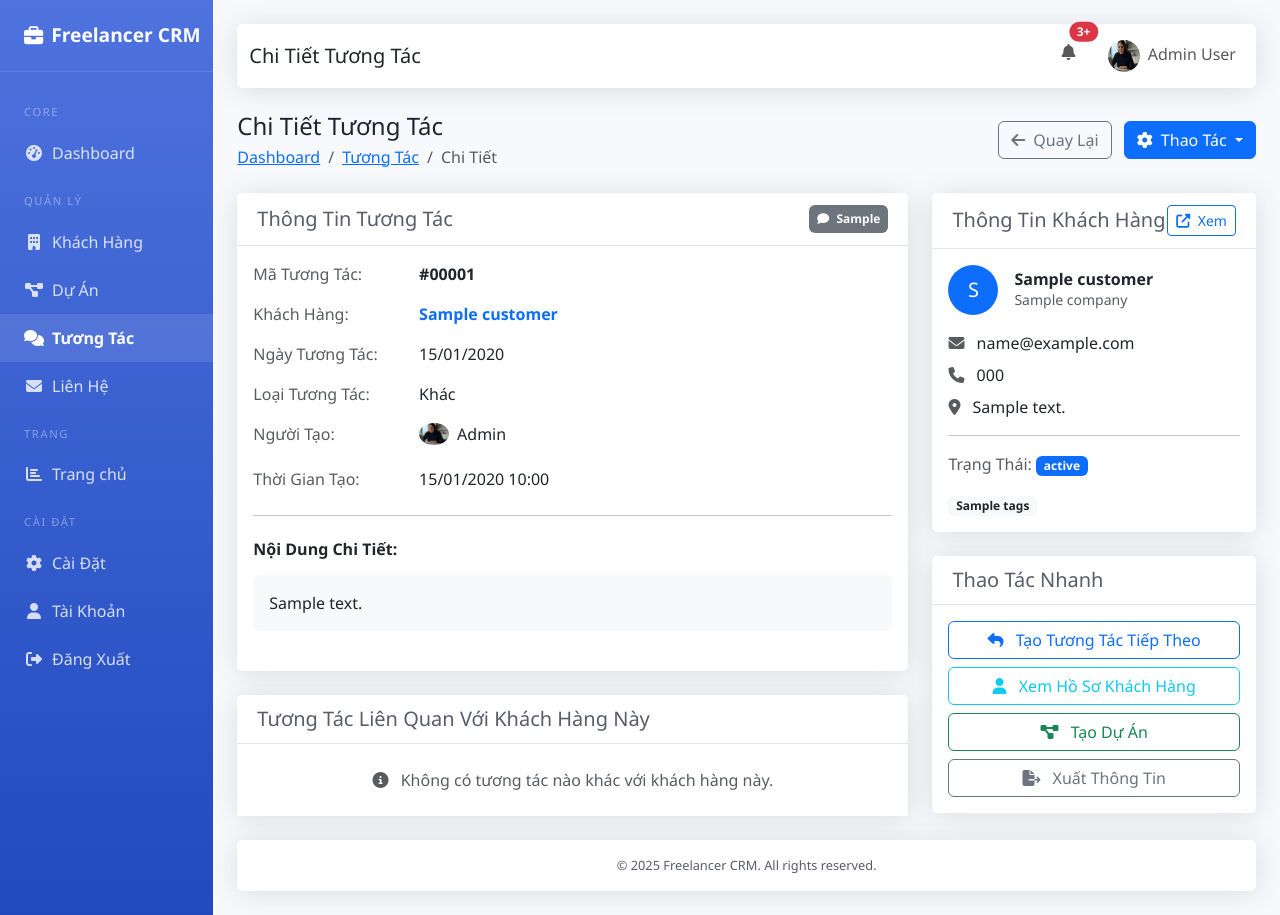
After one commit to KienPT0610/freelancer_crm, a PHP site: template app/views/admin/interaction-detail.php in a window 1280 px wide. The commit adds this page. Run offline with PHP 8.4, Linux system fonts and the light colour scheme; the template is opened without the code that fills it: most values are stand-ins (such as "Sample title", 1, 10 or a date in 2020).

Commit message:
feat: action add

```diff
--- a/app/views/admin/customer-detail.php
+++ b/app/views/admin/customer-detail.php
@@ -299,7 +299,8 @@ ob_start();
               <i class="fas fa-user me-1"></i> Tạo bởi: Admin
             </div>
             <div>
-              <a href="#" class="btn btn-sm btn-outline-primary me-1"><i class="far fa-edit"></i></a>
+              <a href="/admin/interactions/<?php echo $interaction['interaction_id'] ?>"
+                class="btn btn-sm btn-outline-primary me-1"><i class="far fa-edit"></i></a>
               <a href="#" class="btn btn-sm btn-outline-danger"><i class="far fa-trash-alt"></i></a>
             </div>
           </div>
--- /dev/null
+++ b/app/views/admin/interaction-detail.php
@@ -0,0 +1,403 @@
+<?php
+// Set variables for the layout
+$page_title = 'Chi Tiết Tương Tác';
+$active_page = 'interactions';
+
+// Start output buffering to capture content
+ob_start();
+?>
+
+<!-- Page Header -->
+<div class="d-flex justify-content-between align-items-center mb-4">
+  <div>
+    <h4 class="mb-1">Chi Tiết Tương Tác</h4>
+    <nav aria-label="breadcrumb">
+      <ol class="breadcrumb mb-0">
+        <li class="breadcrumb-item"><a href="/admin/dashboard">Dashboard</a></li>
+        <li class="breadcrumb-item"><a href="/admin/interactions">Tương Tác</a></li>
+        <li class="breadcrumb-item active">Chi Tiết</li>
+      </ol>
+    </nav>
+  </div>
+  <div>
+    <a href="/admin/interactions" class="btn btn-outline-secondary me-2">
+      <i class="fas fa-arrow-left me-1"></i> Quay Lại
+    </a>
+    <div class="btn-group">
+      <button type="button" class="btn btn-primary dropdown-toggle" data-bs-toggle="dropdown" aria-expanded="false">
+        <i class="fas fa-cog me-1"></i> Thao Tác
+      </button>
+      <ul class="dropdown-menu dropdown-menu-end">
+        <li><button class="dropdown-item" data-bs-toggle="modal" data-bs-target="#editInteractionModal"><i
+              class="fas fa-edit me-2"></i> Chỉnh Sửa</button></li>
+        <li><button class="dropdown-item text-danger" data-bs-toggle="modal" data-bs-target="#deleteInteractionModal"><i
+              class="fas fa-trash me-2"></i> Xóa</button></li>
+        <li>
+          <hr class="dropdown-divider">
+        </li>
+        <li><a class="dropdown-item" href="#"><i class="fas fa-file-pdf me-2"></i> Xuất PDF</a></li>
+      </ul>
+    </div>
+  </div>
+</div>
+
+<?php if (isset($_SESSION['success'])): ?>
+<div class="alert alert-success alert-dismissible fade show" role="alert">
+  <i class="fas fa-check-circle me-2"></i> <?php echo $_SESSION['success']; unset($_SESSION['success']); ?>
+  <button type="button" class="btn-close" data-bs-dismiss="alert" aria-label="Close"></button>
+</div>
+<?php endif; ?>
+
+<?php if (isset($_SESSION['error'])): ?>
+<div class="alert alert-danger alert-dismissible fade show" role="alert">
+  <i class="fas fa-exclamation-circle me-2"></i> <?php echo $_SESSION['error']; unset($_SESSION['error']); ?>
+  <button type="button" class="btn-close" data-bs-dismiss="alert" aria-label="Close"></button>
+</div>
+<?php endif; ?>
+
+<div class="row">
+  <!-- Interaction Details -->
+  <div class="col-lg-8">
+    <div class="card mb-4">
+      <div class="card-header d-flex justify-content-between align-items-center">
+        <h5 class="mb-0">Thông Tin Tương Tác</h5>
+        <span class="badge <?php
+          if ($interaction['interaction_type'] == 'email') echo 'bg-warning';
+          elseif ($interaction['interaction_type'] == 'phone') echo 'bg-primary';
+          elseif ($interaction['interaction_type'] == 'meeting') echo 'bg-success';
+          else echo 'bg-secondary';
+        ?> p-2">
+          <i class="fas <?php
+            if ($interaction['interaction_type'] == 'email') echo 'fa-envelope';
+            elseif ($interaction['interaction_type'] == 'phone') echo 'fa-phone-alt';
+            elseif ($interaction['interaction_type'] == 'meeting') echo 'fa-handshake';
+            else echo 'fa-comment';
+          ?> me-1"></i>
+          <?php echo ucfirst($interaction['interaction_type']); ?>
+        </span>
+      </div>
+      <div class="card-body">
+        <div class="row mb-3">
+          <div class="col-md-3 text-muted">Mã Tương Tác:</div>
+          <div class="col-md-9 fw-bold">#<?php echo str_pad($interaction['interaction_id'], 5, '0', STR_PAD_LEFT); ?>
+          </div>
+        </div>
+
+        <div class="row mb-3">
+          <div class="col-md-3 text-muted">Khách Hàng:</div>
+          <div class="col-md-9">
+            <a href="/admin/customers/<?php echo $interaction['customer_id']; ?>" class="text-decoration-none fw-bold">
+              <?php echo $customer['name']; ?>
+            </a>
+          </div>
+        </div>
+
+        <div class="row mb-3">
+          <div class="col-md-3 text-muted">Ngày Tương Tác:</div>
+          <div class="col-md-9"><?php echo date('d/m/Y', strtotime($interaction['interaction_date'])); ?></div>
+        </div>
+
+        <div class="row mb-3">
+          <div class="col-md-3 text-muted">Loại Tương Tác:</div>
+          <div class="col-md-9"><?php
+            if ($interaction['interaction_type'] == 'email') echo 'Email';
+            elseif ($interaction['interaction_type'] == 'phone') echo 'Cuộc Gọi';
+            elseif ($interaction['interaction_type'] == 'meeting') echo 'Cuộc Họp';
+            else echo 'Khác';
+          ?></div>
+        </div>
+
+        <div class="row mb-3">
+          <div class="col-md-3 text-muted">Người Tạo:</div>
+          <div class="col-md-9">
+            <span class="d-inline-flex align-items-center">
+              <img src="/public/assets/images/avatar.png" alt="Admin" class="rounded-circle me-2" width="30">
+              Admin
+            </span>
+          </div>
+        </div>
+
+        <div class="row mb-3">
+          <div class="col-md-3 text-muted">Thời Gian Tạo:</div>
+          <div class="col-md-9"><?php echo date('d/m/Y H:i', strtotime($interaction['created_at'])); ?></div>
+        </div>
+
+        <hr class="my-4">
+
+        <div class="row mb-4">
+          <div class="col-md-12">
+            <h6 class="fw-bold mb-3">Nội Dung Chi Tiết:</h6>
+            <div class="p-3 bg-light rounded">
+              <?php echo nl2br(htmlspecialchars($interaction['summary'])); ?>
+            </div>
+          </div>
+        </div>
+      </div>
+    </div>
+
+    <!-- Related Interactions -->
+    <div class="card mb-4">
+      <div class="card-header">
+        <h5 class="mb-0">Tương Tác Liên Quan Với Khách Hàng Này</h5>
+      </div>
+      <div class="card-body p-0">
+        <div class="list-group list-group-flush">
+          <?php foreach ($relatedInteractions as $relatedInteraction): ?>
+          <?php if ($relatedInteraction['interaction_id'] != $interaction['interaction_id']): ?>
+          <a href="/admin/interactions/<?php echo $relatedInteraction['interaction_id']; ?>"
+            class="list-group-item list-group-item-action">
+            <div class="d-flex w-100 justify-content-between align-items-center">
+              <div>
+                <span class="badge <?php
+                      if ($relatedInteraction['interaction_type'] == 'email') echo 'bg-warning';
+                      elseif ($relatedInteraction['interaction_type'] == 'phone') echo 'bg-primary';
+                      elseif ($relatedInteraction['interaction_type'] == 'meeting') echo 'bg-success';
+                      else echo 'bg-secondary';
+                    ?> me-2"><?php echo ucfirst($relatedInteraction['interaction_type']); ?></span>
+                <span
+                  class="fw-semibold"><?php echo mb_strimwidth($relatedInteraction['summary'], 0, 50, '...'); ?></span>
+              </div>
+              <small
+                class="text-muted"><?php echo date('d/m/Y', strtotime($relatedInteraction['interaction_date'])); ?></small>
+            </div>
+          </a>
+          <?php endif; ?>
+          <?php endforeach; ?>
+
+          <?php if (count($relatedInteractions) <= 1): ?>
+          <div class="list-group-item text-center text-muted py-4">
+            <i class="fas fa-info-circle me-2"></i> Không có tương tác nào khác với khách hàng này.
+          </div>
+          <?php endif; ?>
+        </div>
+      </div>
+    </div>
+  </div>
+
+  <!-- Sidebar -->
+  <div class="col-lg-4">
+    <!-- Customer Info -->
+    <div class="card mb-4">
+      <div class="card-header d-flex justify-content-between align-items-center">
+        <h5 class="mb-0">Thông Tin Khách Hàng</h5>
+        <a href="/admin/customers/<?php echo $customer['customer_id']; ?>" class="btn btn-sm btn-outline-primary">
+          <i class="fas fa-external-link-alt me-1"></i> Xem
+        </a>
+      </div>
+      <div class="card-body">
+        <div class="d-flex align-items-center mb-3">
+          <div class="flex-shrink-0">
+            <div class="avatar-circle bg-primary text-white">
+              <?php echo strtoupper(substr($customer['name'], 0, 1)); ?>
+            </div>
+          </div>
+          <div class="ms-3">
+            <h6 class="fw-bold mb-0"><?php echo $customer['name']; ?></h6>
+            <div class="small text-muted"><?php echo $customer['company'] ?? 'Không có'; ?></div>
+          </div>
+        </div>
+
+        <?php if (!empty($customer['email'])): ?>
+        <div class="mb-2">
+          <i class="fas fa-envelope text-muted me-2"></i> <?php echo $customer['email']; ?>
+        </div>
+        <?php endif; ?>
+
+        <?php if (!empty($customer['phone'])): ?>
+        <div class="mb-2">
+          <i class="fas fa-phone text-muted me-2"></i> <?php echo $customer['phone']; ?>
+        </div>
+        <?php endif; ?>
+
+        <?php if (!empty($customer['address'])): ?>
+        <div class="mb-2">
+          <i class="fas fa-map-marker-alt text-muted me-2"></i> <?php echo $customer['address']; ?>
+        </div>
+        <?php endif; ?>
+
+        <hr>
+
+        <div class="mb-2">
+          <span class="text-muted">Trạng Thái:</span>
+          <span class="badge <?php
+            if ($customer['status'] == 'Active') echo 'bg-success';
+            elseif ($customer['status'] == 'Potential') echo 'bg-warning';
+            elseif ($customer['status'] == 'OnHold') echo 'bg-secondary';
+            else echo 'bg-primary';
+          ?>">
+            <?php
+              if ($customer['status'] == 'Active') echo 'Đang Hoạt Động';
+              elseif ($customer['status'] == 'Potential') echo 'Tiềm Năng';
+              elseif ($customer['status'] == 'OnHold') echo 'Tạm Dừng';
+              else echo $customer['status'];
+            ?>
+          </span>
+        </div>
+
+        <?php if (!empty($customer['tags'])): ?>
+        <div class="mt-3">
+          <?php foreach (explode(',', $customer['tags']) as $tag): ?>
+          <span class="badge bg-light text-dark me-1"><?php echo trim($tag); ?></span>
+          <?php endforeach; ?>
+        </div>
+        <?php endif; ?>
+      </div>
+    </div>
+
+    <!-- Quick Actions -->
+    <div class="card mb-4">
+      <div class="card-header">
+        <h5 class="mb-0">Thao Tác Nhanh</h5>
+      </div>
+      <div class="card-body">
+        <div class="d-grid gap-2">
+          <button class="btn btn-outline-primary" data-bs-toggle="modal" data-bs-target="#addFollowupModal">
+            <i class="fas fa-reply me-2"></i> Tạo Tương Tác Tiếp Theo
+          </button>
+
+          <a href="/admin/customers/<?php echo $customer['customer_id']; ?>" class="btn btn-outline-info">
+            <i class="fas fa-user me-2"></i> Xem Hồ Sơ Khách Hàng
+          </a>
+
+          <button class="btn btn-outline-success" data-bs-toggle="modal" data-bs-target="#addProjectModal">
+            <i class="fas fa-project-diagram me-2"></i> Tạo Dự Án
+          </button>
+
+          <button class="btn btn-outline-secondary">
+            <i class="fas fa-file-export me-2"></i> Xuất Thông Tin
+          </button>
+        </div>
+      </div>
+    </div>
+  </div>
+</div>
+
+<!-- Edit Interaction Modal -->
+<div class="modal fade" id="editInteractionModal" tabindex="-1" aria-labelledby="editInteractionModalLabel"
+  aria-hidden="true">
+  <div class="modal-dialog">
+    <div class="modal-content">
+      <div class="modal-header">
+        <h5 class="modal-title" id="editInteractionModalLabel">Chỉnh Sửa Tương Tác</h5>
+        <button type="button" class="btn-close" data-bs-dismiss="modal" aria-label="Close"></button>
+      </div>
+      <div class="modal-body">
+        <form id="editInteractionForm" action="/admin/interactions/<?php echo $interaction['interaction_id']; ?>/update"
+          method="POST">
+          <div class="mb-3">
+            <label for="editInteractionType" class="form-label">Loại Tương Tác</label>
+            <select class="form-select" id="editInteractionType" name="interaction_type" required>
+              <option value="email" <?php if ($interaction['interaction_type'] == 'email') echo 'selected'; ?>>Email
+              </option>
+              <option value="phone" <?php if ($interaction['interaction_type'] == 'phone') echo 'selected'; ?>>Cuộc Gọi
+              </option>
+              <option value="meeting" <?php if ($interaction['interaction_type'] == 'meeting') echo 'selected'; ?>>Cuộc
+                Họp</option>
+              <option value="other" <?php if ($interaction['interaction_type'] == 'other') echo 'selected'; ?>>Khác
+              </option>
+            </select>
+          </div>
+          <div class="mb-3">
+            <label for="editInteractionDate" class="form-label">Ngày Tương Tác</label>
+            <input type="date" class="form-control" id="editInteractionDate" name="interaction_date"
+              value="<?php echo date('Y-m-d', strtotime($interaction['interaction_date'])); ?>" required>
+          </div>
+          <div class="mb-3">
+            <label for="editInteractionSummary" class="form-label">Nội Dung</label>
+            <textarea class="form-control" id="editInteractionSummary" name="summary" rows="5"
+              required><?php echo htmlspecialchars($interaction['summary']); ?></textarea>
+          </div>
+        </form>
+      </div>
+      <div class="modal-footer">
+        <button type="button" class="btn btn-secondary" data-bs-dismiss="modal">Hủy</button>
+        <button type="submit" form="editInteractionForm" class="btn btn-primary">Lưu Thay Đổi</button>
+      </div>
+    </div>
+  </div>
+</div>
+
+<!-- Delete Interaction Modal -->
+<div class="modal fade" id="deleteInteractionModal" tabindex="-1" aria-labelledby="deleteInteractionModalLabel"
+  aria-hidden="true">
+  <div class="modal-dialog">
+    <div class="modal-content">
+      <div class="modal-header">
+        <h5 class="modal-title text-danger" id="deleteInteractionModalLabel">Xóa Tương Tác</h5>
+        <button type="button" class="btn-close" data-bs-dismiss="modal" aria-label="Close"></button>
+      </div>
+      <div class="modal-body">
+        <div class="alert alert-warning">
+          <i class="fas fa-exclamation-triangle me-2"></i> Bạn có chắc chắn muốn xóa tương tác này không? Hành động này
+          không thể hoàn tác.
+        </div>
+        <p>Tương tác sẽ bị xóa vĩnh viễn khỏi hệ thống và sẽ không thể khôi phục được. Hãy đảm bảo rằng bạn đã lưu tất
+          cả thông tin quan trọng trước khi xóa.</p>
+      </div>
+      <div class="modal-footer">
+        <button type="button" class="btn btn-secondary" data-bs-dismiss="modal">Hủy</button>
+        <a href="/admin/interactions/<?php echo $interaction['interaction_id']; ?>/delete" class="btn btn-danger">Xóa
+          Tương Tác</a>
+      </div>
+    </div>
+  </div>
+</div>
+
+<!-- Add Follow-up Interaction Modal -->
+<div class="modal fade" id="addFollowupModal" tabindex="-1" aria-labelledby="addFollowupModalLabel" aria-hidden="true">
+  <div class="modal-dialog">
+    <div class="modal-content">
+      <div class="modal-header">
+        <h5 class="modal-title" id="addFollowupModalLabel">Tạo Tương Tác Tiếp Theo</h5>
+        <button type="button" class="btn-close" data-bs-dismiss="modal" aria-label="Close"></button>
+      </div>
+      <div class="modal-body">
+        <form id="addFollowupForm" action="/admin/customers/<?php echo $customer['customer_id']; ?>/interactions/add"
+          method="POST">
+          <div class="mb-3">
+            <label for="followupType" class="form-label">Loại Tương Tác</label>
+            <select class="form-select" id="followupType" name="interaction_type" required>
+              <option value="email">Email</option>
+              <option value="phone">Cuộc Gọi</option>
+              <option value="meeting">Cuộc Họp</option>
+              <option value="other">Khác</option>
+            </select>
+          </div>
+          <div class="mb-3">
+            <label for="followupDate" class="form-label">Ngày Tương Tác</label>
+            <input type="date" class="form-control" id="followupDate" name="interaction_date"
+              value="<?php echo date('Y-m-d'); ?>" required>
+          </div>
+          <div class="mb-3">
+            <label for="followupSummary" class="form-label">Nội Dung</label>
+            <textarea class="form-control" id="followupSummary" name="summary" rows="5" required></textarea>
+          </div>
+        </form>
+      </div>
+      <div class="modal-footer">
+        <button type="button" class="btn btn-secondary" data-bs-dismiss="modal">Hủy</button>
+        <button type="submit" form="addFollowupForm" class="btn btn-primary">Tạo Tương Tác</button>
+      </div>
+    </div>
+  </div>
+</div>
+
+<style>
+.avatar-circle {
+  width: 50px;
+  height: 50px;
+  border-radius: 50%;
+  display: flex;
+  align-items: center;
+  justify-content: center;
+  font-size: 20px;
+}
+</style>
+
+<?php
+// Get content from buffer
+$content = ob_get_clean();
+
+// Include the layout template
+include __DIR__ . '/layout.php';
+?>
```
Also changed, not shown: app/controllers/AdminController.php (+79 -0 lines), app/models/Interaction.php (+33 -2 lines), app/views/admin/interactions.php (+51 -12 lines), routes.php (+16 -0 lines).
